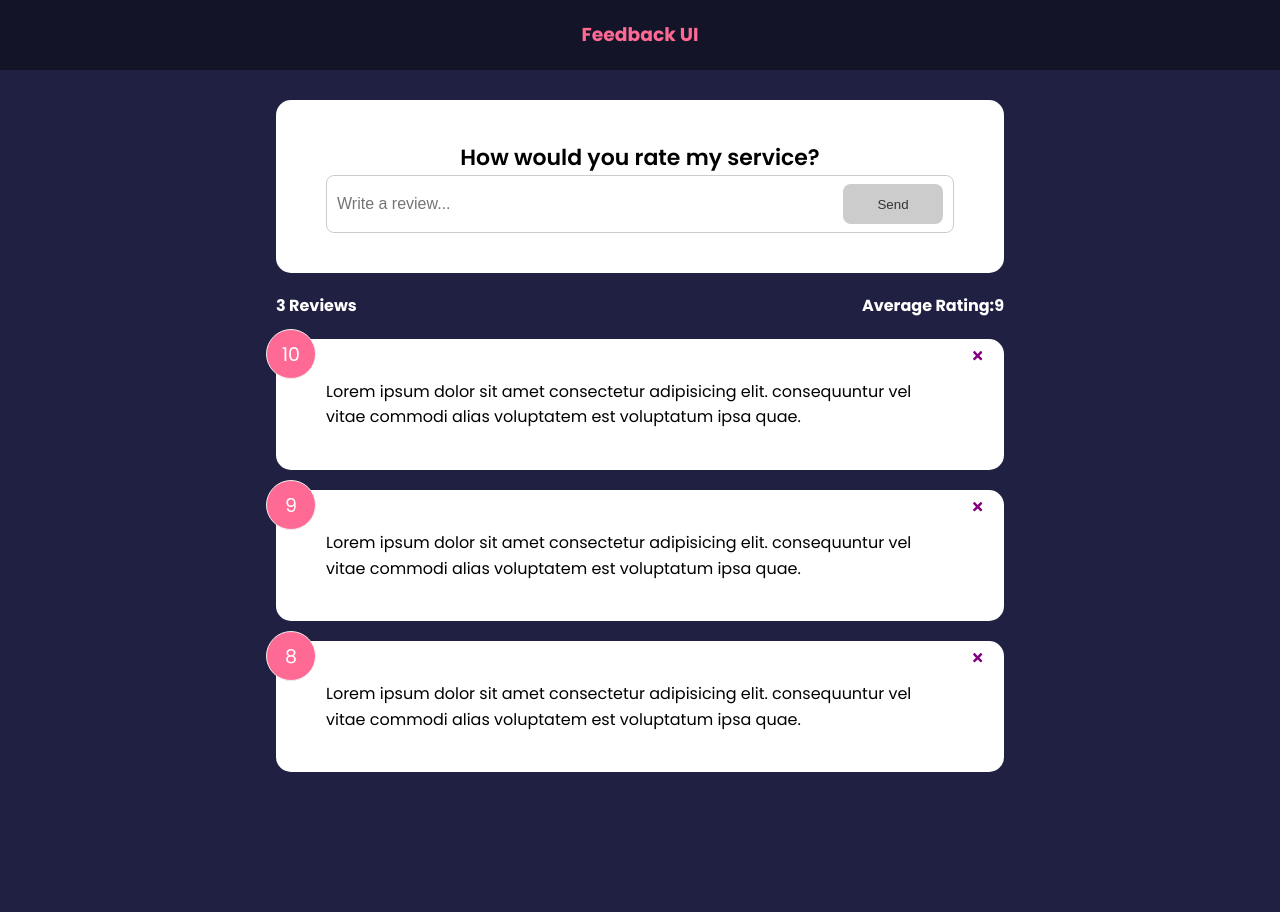
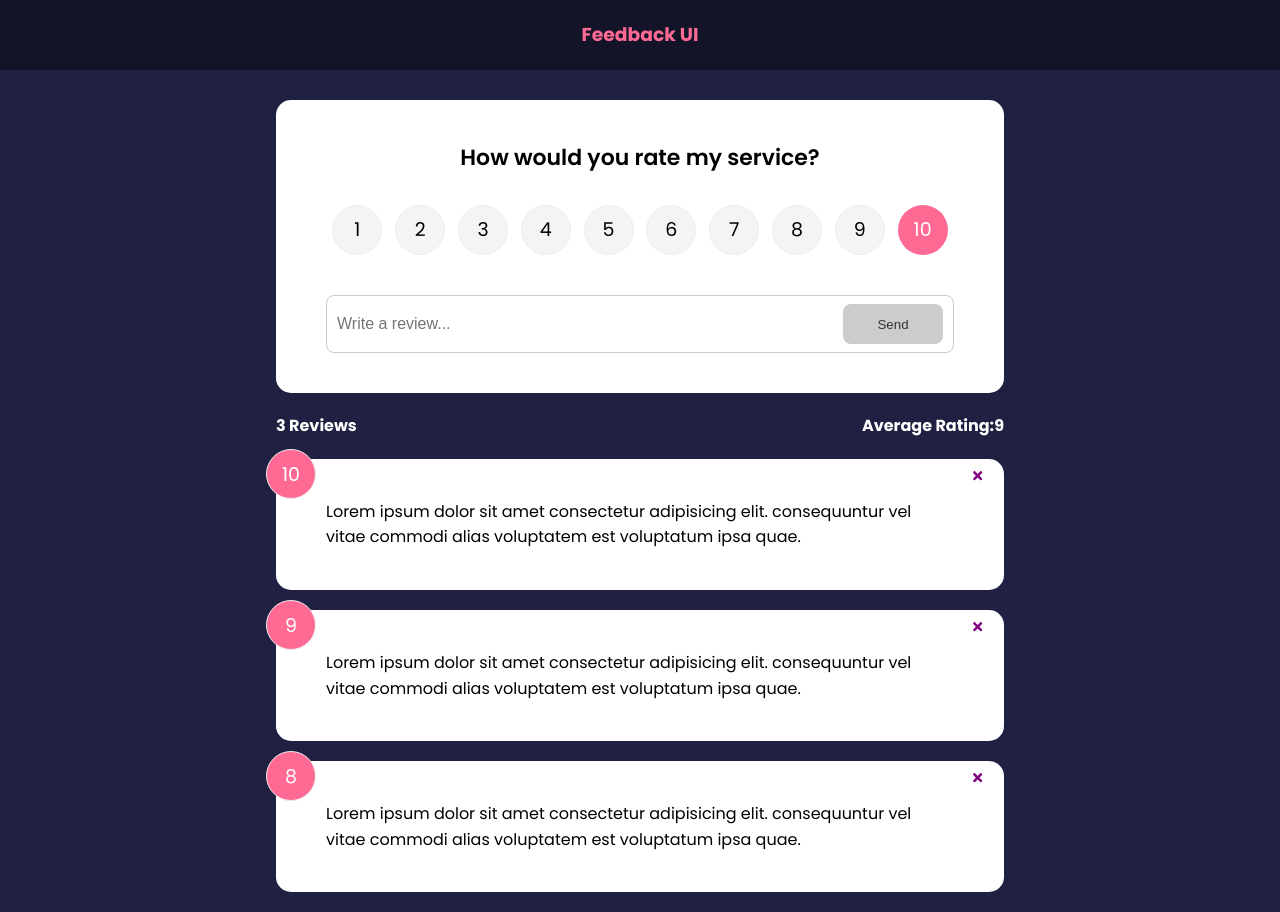
Before and after one commit to NileshSaha/feeback_react, a React (Create React App) app: page / in a window 1280 px wide. Before the commit the page ends 800 px from the top, so only its background shows below. Built offline with nearby package versions, Linux system fonts and the light colour scheme.

Commit message:
feedback create but id is string

```diff
--- a/package.json
+++ b/package.json
@@ -10,6 +10,7 @@
     "react-dom": "^18.2.0",
     "react-icons": "^4.7.1",
     "react-scripts": "5.0.1",
+    "uuid": "^9.0.0",
     "web-vitals": "^2.1.4"
   },
   "scripts": {
--- a/src/App.js
+++ b/src/App.js
@@ -1,3 +1,4 @@
+import {v4 as uuidv4} from 'uuid'
 import { useState } from 'react'
 import Header from './components/Header'
 import FeedbackList from './components/FeedbackList'
@@ -13,11 +14,17 @@
       setFeedBack(feedback.filter((element) => element.id !== id))
     }
   }
+
+  const addFeedback = (newFeedback) => {
+    newFeedback.id = uuidv4()
+    setFeedBack([newFeedback, ...feedback])
+  }
+
   return (
     <>
       <Header />
       <div className='container'>
-        <FeedbackForm />
+        <FeedbackForm submit={addFeedback}/>
         <FeedbackStats feedback={feedback}/>
         <FeedbackList feedback={feedback} handleDelete={deleteFeedback} />
       </div>
--- a/src/components/FeedbackForm.jsx
+++ b/src/components/FeedbackForm.jsx
@@ -1,9 +1,11 @@
 import { useState } from 'react'
+import RatingSelect from './RatingSelect'
 import Button from './shared/Button'
 import Card from './shared/Card'
 
-function FeedbackForm() {
+function FeedbackForm({ submit }) {
   const [text, setText] = useState('')
+  const [rating, setRating] = useState(10)
   const [btnDisabled, setBtnDisabled] = useState(true)
   const [message, setMessage] = useState('')
   const handleTextChange = (e) => {
@@ -19,10 +21,27 @@
     }
     setText(e.target.value)
   }
+
+  const handleSubmit = (e) => {
+    e.preventDefault()
+    if (text.trim().length > 10) {
+      const newFeedback = {
+        rating,
+        text,
+      }
+      submit(newFeedback)
+      setText('')
+    }
+  }
   return (
     <Card>
-      <form>
+      <form onSubmit={handleSubmit}>
         <h2>How would you rate my service?</h2>
+        <RatingSelect
+          select={(rating) => {
+            setRating(rating)
+          }}
+        />
         <div className='input-group'>
           <input
             type='text'
--- /dev/null
+++ b/src/components/RatingSelect.jsx
@@ -0,0 +1,127 @@
+import { useState } from 'react'
+
+function RatingSelect({ select }) {
+  const [selected, setSelected] = useState(10)
+
+  const handleChange = (e) => {
+    setSelected(+e.currentTarget.value)
+    select(+e.currentTarget.value)
+  }
+
+  return (
+    <ul className='rating'>
+      <li>
+        <input
+          type='radio'
+          id='num1'
+          name='rating'
+          value='1'
+          onChange={handleChange}
+          checked={selected === 1}
+        />
+        <label htmlFor='num1'>1</label>
+      </li>
+      <li>
+        <input
+          type='radio'
+          id='num2'
+          name='rating'
+          value='2'
+          onChange={handleChange}
+          checked={selected === 2}
+        />
+        <label htmlFor='num2'>2</label>
+      </li>
+      <li>
+        <input
+          type='radio'
+          id='num3'
+          name='rating'
+          value='3'
+          onChange={handleChange}
+          checked={selected === 3}
+        />
+        <label htmlFor='num3'>3</label>
+      </li>
+      <li>
+        <input
+          type='radio'
+          id='num4'
+          name='rating'
+          value='4'
+          onChange={handleChange}
+          checked={selected === 4}
+        />
+        <label htmlFor='num4'>4</label>
+      </li>
+      <li>
+        <input
+          type='radio'
+          id='num5'
+          name='rating'
+          value='5'
+          onChange={handleChange}
+          checked={selected === 5}
+        />
+        <label htmlFor='num5'>5</label>
+      </li>
+      <li>
+        <input
+          type='radio'
+          id='num6'
+          name='rating'
+          value='6'
+          onChange={handleChange}
+          checked={selected === 6}
+        />
+        <label htmlFor='num6'>6</label>
+      </li>
+      <li>
+        <input
+          type='radio'
+          id='num7'
+          name='rating'
+          value='7'
+          onChange={handleChange}
+          checked={selected === 7}
+        />
+        <label htmlFor='num7'>7</label>
+      </li>
+      <li>
+        <input
+          type='radio'
+          id='num8'
+          name='rating'
+          value='8'
+          onChange={handleChange}
+          checked={selected === 8}
+        />
+        <label htmlFor='num8'>8</label>
+      </li>
+      <li>
+        <input
+          type='radio'
+          id='num9'
+          name='rating'
+          value='9'
+          onChange={handleChange}
+          checked={selected === 9}
+        />
+        <label htmlFor='num9'>9</label>
+      </li>
+      <li>
+        <input
+          type='radio'
+          id='num10'
+          name='rating'
+          value='10'
+          onChange={handleChange}
+          checked={selected === 10}
+        />
+        <label htmlFor='num10'>10</label>
+      </li>
+    </ul>
+  )
+}
+
+export default RatingSelect
```
Also changed, not shown: 1 other file (tests, documents, lock files or other folders).
